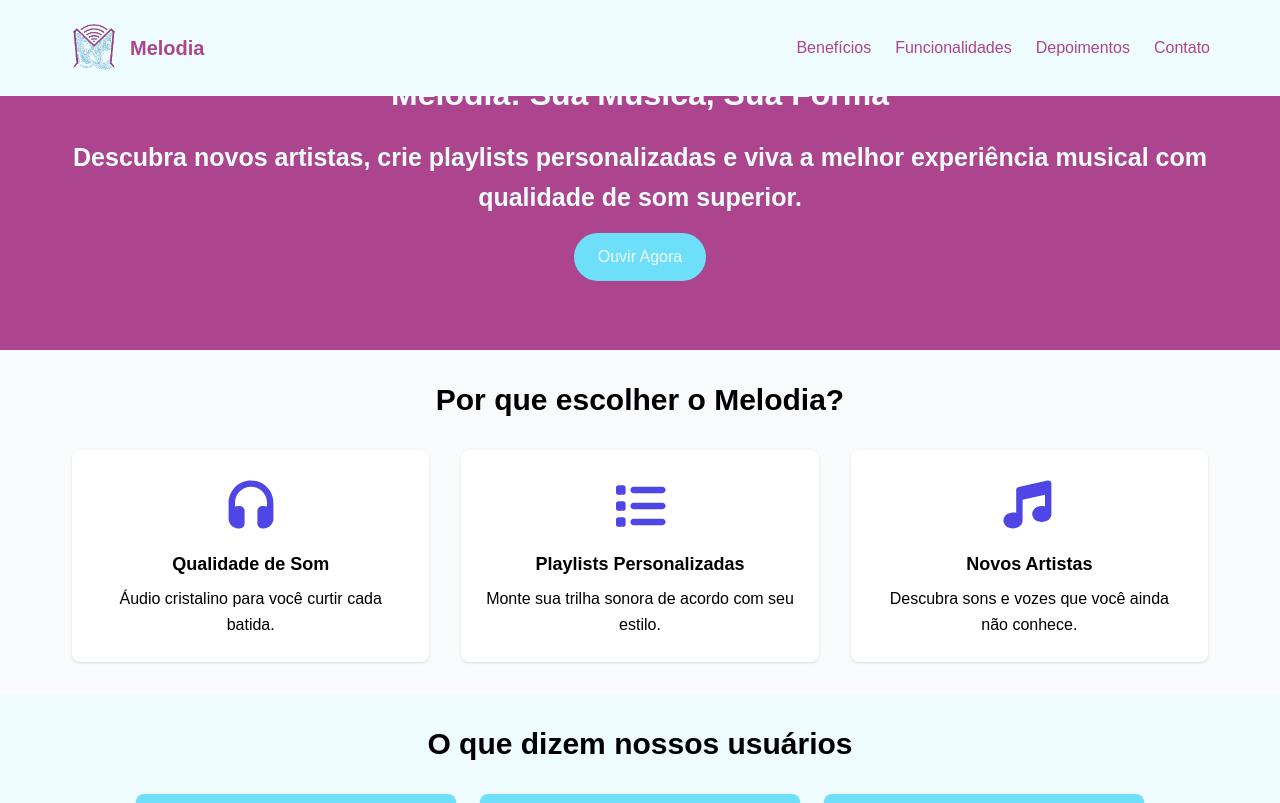
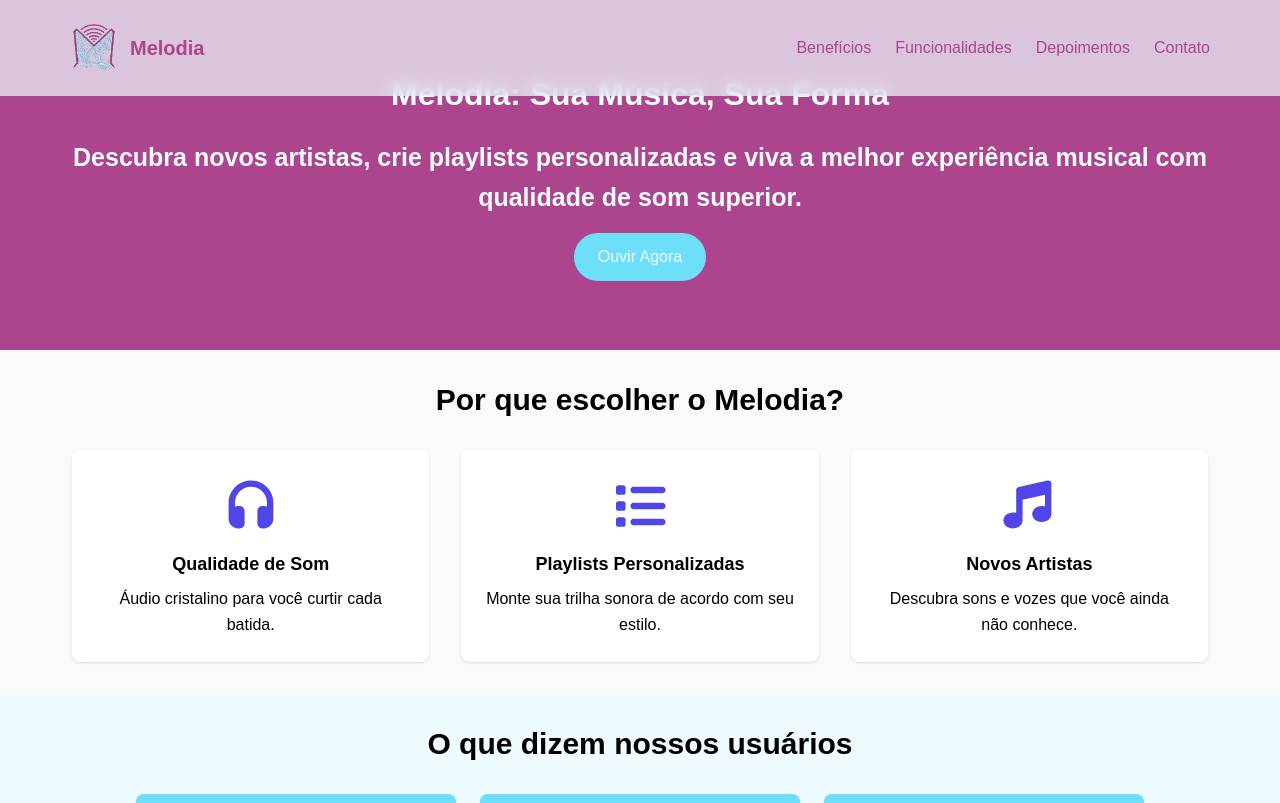
Before and after one commit to BoBatata/FrontEnd_CP5_AppMelodia, a React (Vite) app in the folder FrontEnd_CP5_AppMelodia/: page / in a window 1280 px wide. Shown: the top 803 px of the page. Built offline with nearby package versions, Linux system fonts and the light colour scheme.

Commit message:
feat: Menu Transparente

```diff
--- a/FrontEnd_CP5_AppMelodia/src/components/Header.jsx
+++ b/FrontEnd_CP5_AppMelodia/src/components/Header.jsx
@@ -5,7 +5,7 @@ import logo from '../assets/logo.png';
 
 const Header = () => {
     return (
-    <header className="w-full bg-[var(--fundo)] px-4 md:px-6 py-4 md:py-6 fixed">
+    <header  className="w-full bg-[var(--fundo)]/70 backdrop-blur-sm px-4 md:px-6 py-4 md:py-6 fixed">
         <div className="max-w-[1140px] mx-auto flex items-center justify-between">
             <div className="flex items-center space-x-2 md:space-x-3">
                 <img className="w-10 h-10 md:w-12 md:h-12" src={logo} alt="Logo" />
```
Also changed, not shown: 1 other file (tests, documents, lock files or other folders).
